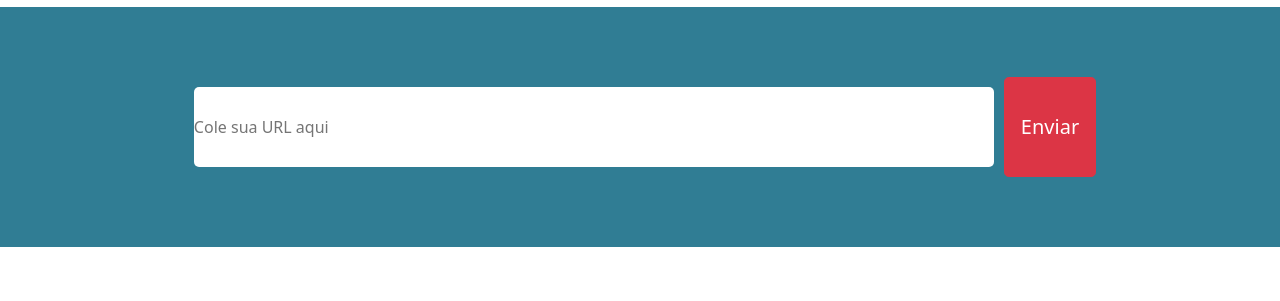
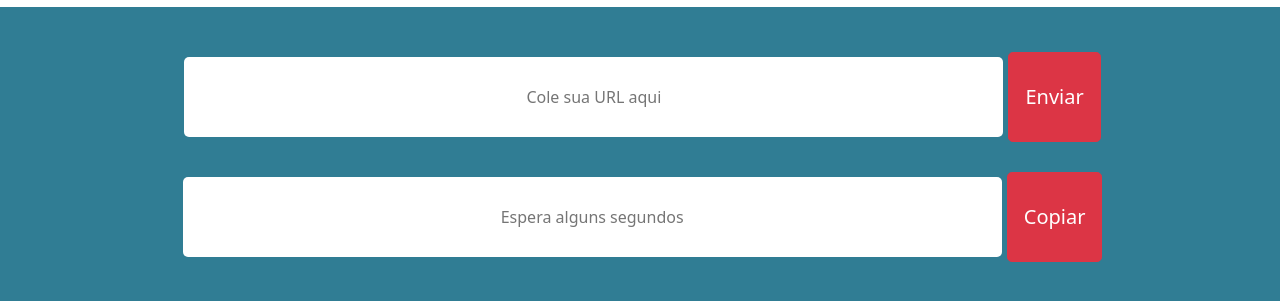
Before and after one commit to denner-august/URL-shortening-API-landing-page, a plain HTML site: page index.html in a window 1280 px wide. Shown: the part 721-1022 px from the top of the page. Before the commit the page ends 968 px from the top, so only its background shows below. Drawn offline with nearby package versions, Linux system fonts and the light colour scheme.

Commit message:
javascript pronto

```diff
--- a/index.html
+++ b/index.html
@@ -38,9 +38,12 @@
 
     <main>
       <div id="main-container" class="container-fluid">
-        <input type="text" placeholder="Cole sua URL aqui">
-         <button id="button" type="button" class="btn  btn-danger btn-lg ">Enviar</button>
-         <div id="response"></div>
+        <input id="input" type="text" placeholder="Cole sua URL aqui">
+        <button id="button" type="button" class="btn  btn-danger btn-lg ">Enviar</button>
+      </div>
+      <div id="response" class="container-fluid">
+        <input id="reponse-url" type="text" placeholder="Espera alguns segundos">
+        <button id="button_copiar" type="button" class="btn  btn-danger btn-lg ">Copiar</button>
       </div>
     </main>
 
--- a/js/javascript.js
+++ b/js/javascript.js
@@ -1 +1,17 @@
-var teste = $('#button').click(()=>{console.log('teste')})
+var input = $('#input').html()
+var botao = $('#button').click(function(){
+    var link = ($('#input').val())
+    if(link == ''){
+        alert('falta o link')
+        $('#input').css('background-color',' #FE6D6D').css('color','white').focus()
+    }else(fetch(`https://api.shrtco.de/v2/shorten?url=${link}/very/long/link.html`)
+    .then(response => response.json()).then(json =>{ $('#reponse-url').val(`${json.result.short_link}`), console.log(json)})
+   )
+   localStorage.setItem('url', link )
+})
+
+if(localStorage){
+    $('#input').val(localStorage.getItem('url'))
+}
+
+$("#button_copiar").click(()=>{$('#reponse-url').select(), document.execCommand('copy')} )
--- a/sass/css.scss
+++ b/sass/css.scss
@@ -46,26 +46,26 @@ header{
 
 main{
     width: 100vw;
-    height: 30vh;
+    height: auto;
     background-color: #307D94;
     display: flex;
     align-items: center;
-    flex-direction: row;
-    padding: 0px 10vw;
+    flex-direction: column;
+    padding: 30px 10vw;
+    justify-content: center;
 
    #main-container{
        display: flex;
        justify-content: center;
        flex-wrap: wrap;
-
-
+       padding: 15px 0px;
        input{
+           text-align: center;
            width: 80%;
            height: 10vh;
            border-radius: 5px;
            border: none;
-           margin: 10px 10px;
-
+           margin: 5px 5px;
        }
 
        input:hover{
@@ -73,9 +73,25 @@ main{
        }
       button:hover{
           background-color: red;
-
       }
 
    }
 
+   #response{
+       display: flex;
+       justify-content: center;
+       flex-wrap: wrap;
+       padding: 15px 0px;
+
+
+       input{
+        text-align: center;
+        width: 80%;
+        height: 10vh;
+        border-radius: 5px;
+        border: none;
+        margin: 5px 5px;
+       }
+   }
+
 }
```
Also changed, not shown: sass/css.css, url-shortening-api-master/url-shortening-api-master/design/desktop-active-states.jpg (deleted), url-shortening-api-master/url-shortening-api-master/design/desktop-design.jpg (deleted), url-shortening-api-master/url-shortening-api-master/design/desktop-preview.jpg (deleted), url-shortening-api-master/url-shortening-api-master/design/mobile-active-states.jpg (deleted), url-shortening-api-master/url-shortening-api-master/design/mobile-design.jpg (deleted), url-shortening-api-master/url-shortening-api-master/design/mobile-navigation.jpg (deleted), 2 other files.
